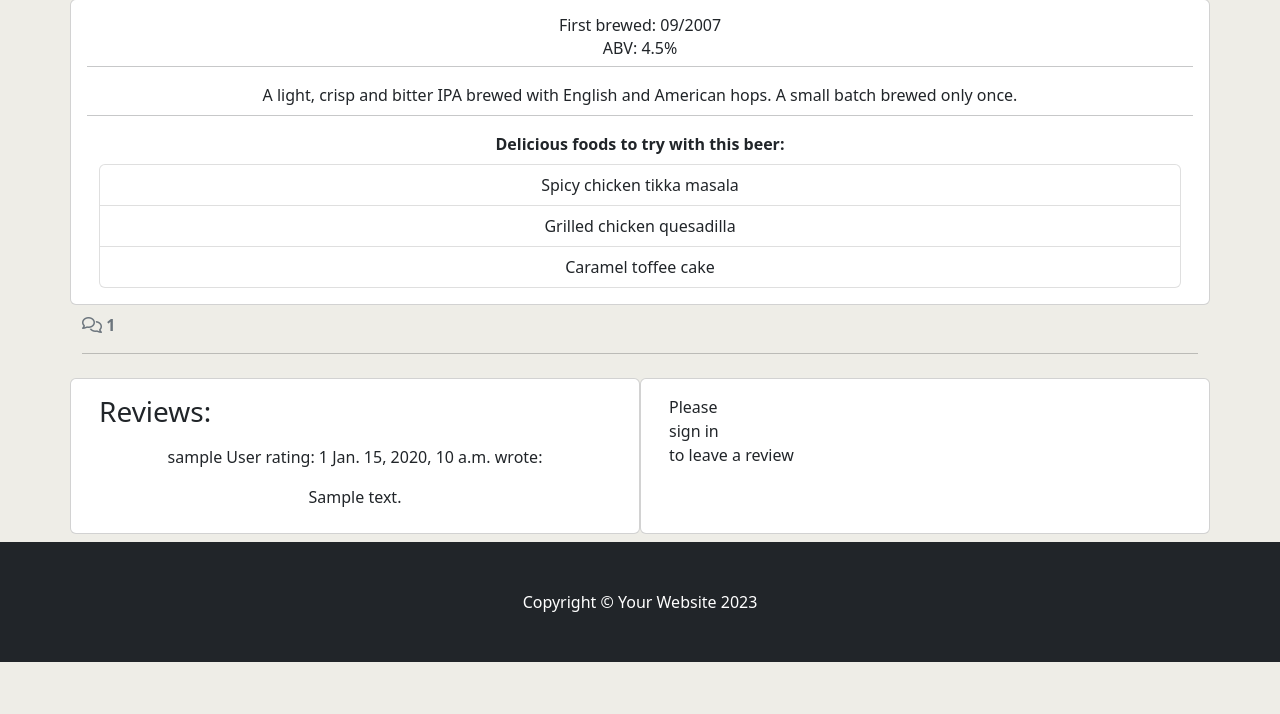
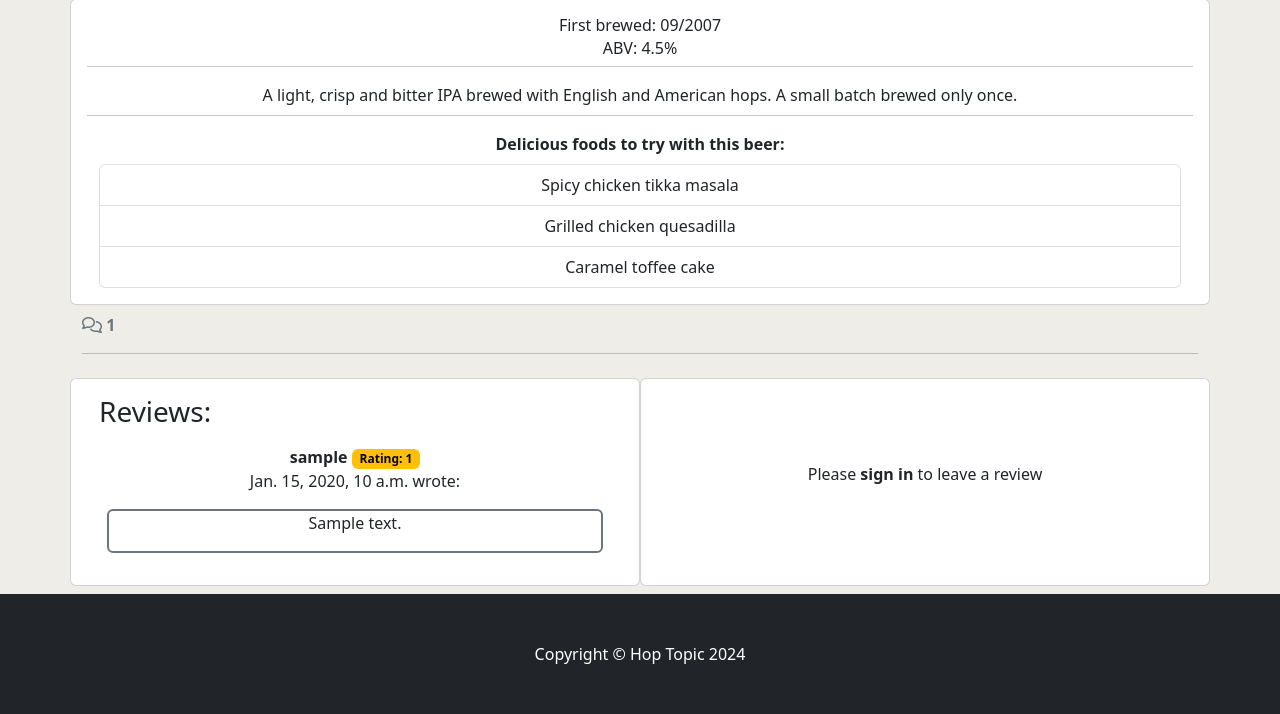
Before and after one commit to jfpaliga/hop-topic, a Django app: page /1/ in a window 1280 px wide. Shown: the part 811-1525 px from the top of the page. Before the commit the page ends 1473 px from the top, so only its background shows below. Run offline with Django 4.2, Linux system fonts and the light colour scheme; data comes from the database, SQL or seed files in the repository; tables that the repository leaves empty hold one stand-in row (values such as "Sample post"); some libraries are stand-ins or nearby versions.

Commit message:
Add additional styling to home and beer detail pages

```diff
--- a/catalog/templates/catalog/beer_detail.html
+++ b/catalog/templates/catalog/beer_detail.html
@@ -4,7 +4,7 @@
 {% url 'account_login' as login_url %}
 
 {% block content %}
-
+<!-- Detailed beer display -->
 <div class="container text-center">
     <div class="row g-0">
         <div class="col-md-12">
@@ -40,6 +40,7 @@
         </div>
     </div>
 </div>
+<!-- Reviews -->
 <div class="container">
     <div class="row">
         <div class="col-12">
@@ -59,17 +60,19 @@
                 <div class="text-center p-2 reviews
                 {% if not review.is_approved and review.author == user %}
                 faded{% elif not review.is_approved %} d-none{% endif %}">
-                    <p class="font-weight-bold">
-                        <a href="{% url 'user_reviews' review.author.username %}">{{ review.author }}</a>
-                        <span class="review_rating">
-                            User rating: {{ review.rating }}
+                    <a href="{% url 'user_reviews' review.author.username %}">
+                        <span class="fw-bold">{{ review.author }}</span>
+                    </a>
+                    <span class="badge text-bg-warning">
+                        Rating: {{ review.rating }}
                     </span>
-                        <span class="font-weight-normal">
-                        {{ review.created_on }}
-                        </span> wrote:
+                    <p class="font-weight-normal">
+                        {{ review.created_on }} wrote:
                     </p>
-                <div id="review{{ review.id }}">
+                    <div id="review{{ review.id }}" class="border border-secondary border-2 rounded mb-2 px-2">
+                        <p>
                             {{ review.body | safe }}
+                        </p>
                     </div>
                     {% if not review.is_approved and review.author == user %}
                     <p class="approval">
@@ -77,22 +80,24 @@
                     </p>
                 {% endif %}
                 {% if user.is_authenticated and review.author == user %}
-                <button class="btn btn-delete" data-review_id="{{ review.id }}">Delete</button>
-                <button class="btn btn-edit" data-review_id="{{ review.id }}">Edit</button>
+                <button class="btn btn-delete btn-danger" data-review_id="{{ review.id }}">Delete</button>
+                <button class="btn btn-edit btn-primary" data-review_id="{{ review.id }}">Edit</button>
                 {% endif %}
                 </div>
                 {% endfor %}
             </div>
         </div>
         <div class="col-md-6 card mt-2 mb-2">
-            <div class="card-body">
+            <div class="card-body position-relative">
                 {% if user.is_authenticated %}
                 <h3>Leave A Review:</h3>
                     {% crispy review_form %}
                     {% csrf_token %}
                 {% else %}
-                <p>Please <a class="nav-link {% if request.path == login_url %}active{% endif %}" aria-current="page"
+                <div class="text-center position-absolute top-50 start-50 translate-middle">
+                    <p>Please <a class="fw-bold {% if request.path == login_url %}active{% endif %}" aria-current="page"
                         href="{% url 'account_login' %}">sign in</a> to leave a review</p>
+                </div>
                 {% endif %}
             </div>
         </div>
--- a/templates/base.html
+++ b/templates/base.html
@@ -26,7 +26,7 @@
         <nav class="navbar navbar-expand-lg navbar-light bg-dark">
             <div class="container px-4 px-lg-5">
                 <a class="navbar-brand" href="{% url 'home' %}">Hop Topic</a>
-                <button class="navbar-toggler" type="button" data-bs-toggle="collapse" data-bs-target="#navbarSupportedContent" aria-controls="navbarSupportedContent" aria-expanded="false" aria-label="Toggle navigation"><span class="navbar-toggler-icon"></span></button>
+                <button class="navbar-toggler" type="button" data-bs-toggle="collapse" data-bs-target="#navbarSupportedContent" aria-controls="navbarSupportedContent" aria-expanded="false" aria-label="Toggle navigation"><i class="fa-solid fa-bars" style="color: #eeede7;"></i></button>
                 <div class="collapse navbar-collapse" id="navbarSupportedContent">
                     <ul class="navbar-nav me-auto mb-2 mb-lg-0 ms-lg-4">
                         <li class="nav-item"><a class="nav-link {% if request.path == home_url %}active" aria-current="page{% endif %}"
@@ -34,10 +34,6 @@
                         <li class="nav-item"><a class="nav-link" href="{% url 'beer_of_the_day' %}">Beer of the Day</a></li>
                         <li class="nav-item"><a class="nav-link" href="{% url 'all_reviews' %}">All Reviews</a></li>
                         <li class="nav-item"><a class="nav-link" href="{% url 'requests' %}"> Request a Beer</a></li>
-                    </ul>
-                </div>
-                <div class="d-flex">
-                    <ul class="navbar-nav me-auto mb-2 mb-lg-0 ms-lg-4">
                         {% if user.is_authenticated %}
                         <li class="nav-item">
                             <a class="nav-link {% if request.path == logout_url %}active{% endif %}" aria-current="page" href="{% url 'account_logout' %}">Logout</a>
@@ -85,7 +81,7 @@
 
         <!-- Footer-->
         <footer class="py-5 bg-dark">
-            <div class="container"><p class="m-0 text-center text-white">Copyright &copy; Your Website 2023</p></div>
+            <div class="container"><p class="m-0 text-center text-white">Copyright &copy; Hop Topic 2024</p></div>
         </footer>
         <!-- Bootstrap core JS-->
         <script src="https://cdn.jsdelivr.net/npm/@popperjs/core@2.11.8/dist/umd/popper.min.js" integrity="sha384-I7E8VVD/ismYTF4hNIPjVp/Zjvgyol6VFvRkX/vR+Vc4jQkC+hVqc2pM8ODewa9r" crossorigin="anonymous"></script>
```
Also changed, not shown: catalog/templates/catalog/index.html (+48 -43 lines). Lines whose indentation alone changed are shown as unchanged.
